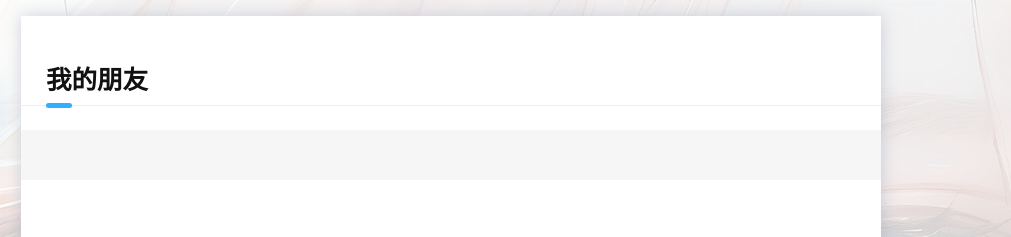
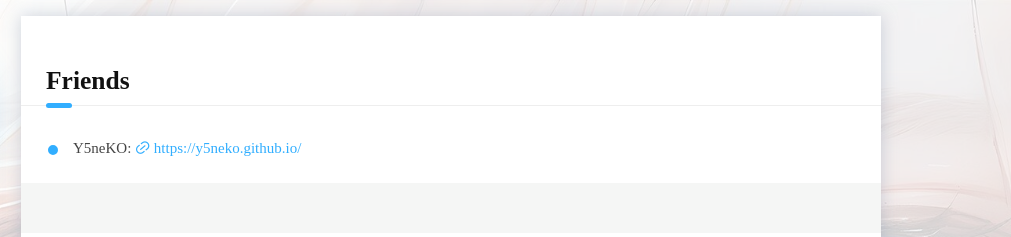
Before and after one commit to lidy4x1/lidy4x1.github.io, a plain HTML site: page friends.html in a window 1280 px wide. Shown: the top 237 px of the page, 269-1280 px from the left. Drawn offline with Linux system fonts and the light colour scheme.

Commit message:
Site updated: 2024-08-23 02:18:27

```diff
--- a/friends.html
+++ b/friends.html
@@ -9,7 +9,7 @@
 <link rel="stylesheet" href="/css/layout.css">
 
 
-		<title> 我的朋友 -  lidy4x1</title>
+		<title> Friends -  lidy4x1</title>
 		<!-- <link rel="stylesheet" href="https://unpkg.com/mdui@1.0.2/dist/css/mdui.min.css" /> -->
 		<!-- <script src="https://unpkg.com/mdui@1.0.2/dist/js/mdui.min.js"></script> -->
 
@@ -265,7 +265,10 @@
 				<div class="kira-main-content">
 					<div class="kira-post">
 	<article class="kira-friend">
-		<h2><span id="我的朋友">我的朋友</span></h2>
+		<h2><span id="friends">Friends</span></h2><ul>
+<li>Y5neKO: <a target="_blank" rel="noopener" href="https://y5neko.github.io/">https://y5neko.github.io/</a></li>
+</ul>
+
 
 
 	</article>
```
